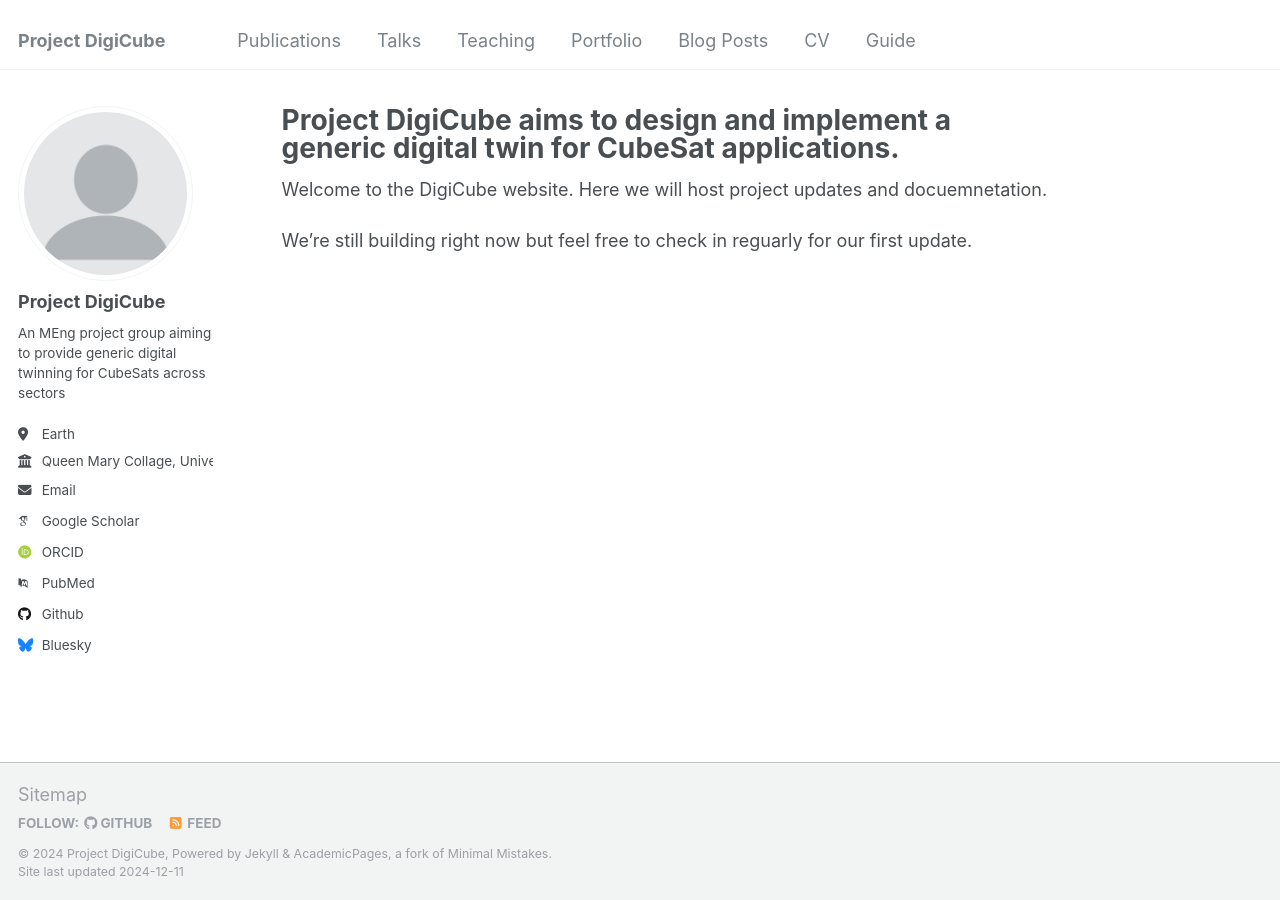
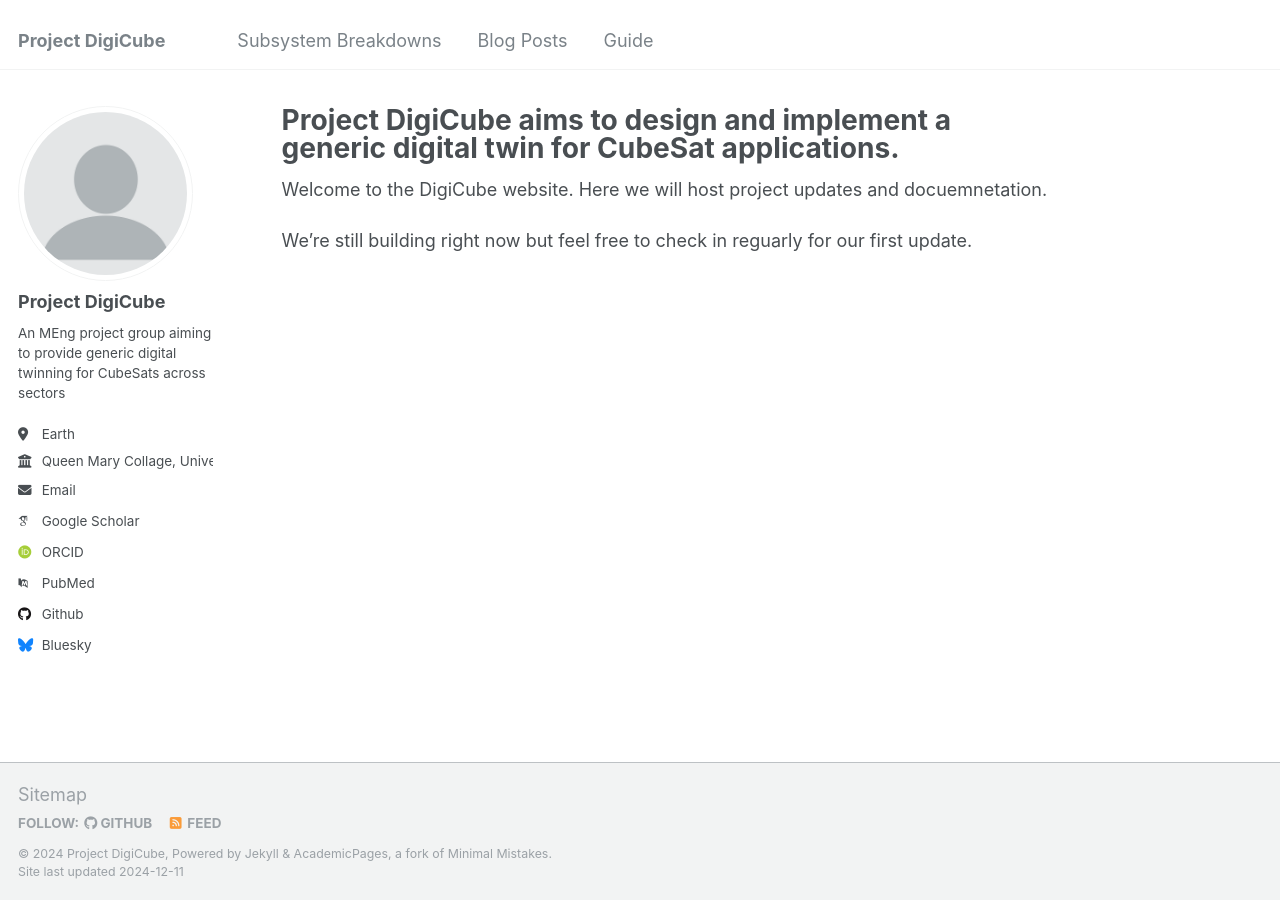
Before and after one commit to projectDigiCube/projectDigiCube.github.io, a Jekyll site: the page built from _pages/about.md, in a window 1280 px wide. Built offline with Jekyll 4.4.1, drawn with Linux system fonts in a browser that asks for light colours; some web fonts are replaced.

Commit message:
Update navigation.yml

```diff
--- a/_data/navigation.yml
+++ b/_data/navigation.yml
@@ -5,23 +5,23 @@
 # prevent it from being included in the site.
 
 main:
-  - title: "Publications"
-    url: /publications/
+  #- title: "Publications"
+   # url: /publications/
 
-  - title: "Talks"
-    url: /talks/
+  #- title: "Talks"
+   # url: /talks/
 
-  - title: "Teaching"
-    url: /teaching/
+  #- title: "Teaching"
+   # url: /teaching/
 
-  - title: "Portfolio"
+  - title: "Subsystem Breakdowns"
     url: /portfolio/
 
   - title: "Blog Posts"
     url: /year-archive/
 
-  - title: "CV"
-    url: /cv/
+  #- title: "CV"
+   # url: /cv/
 
   - title: "Guide"
     url: /markdown/
```
